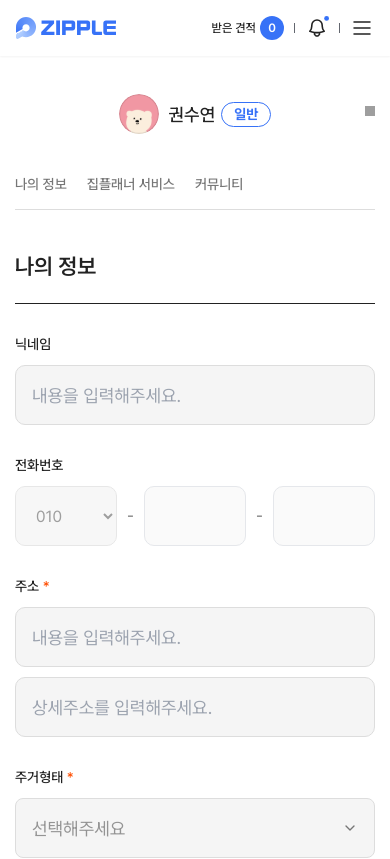
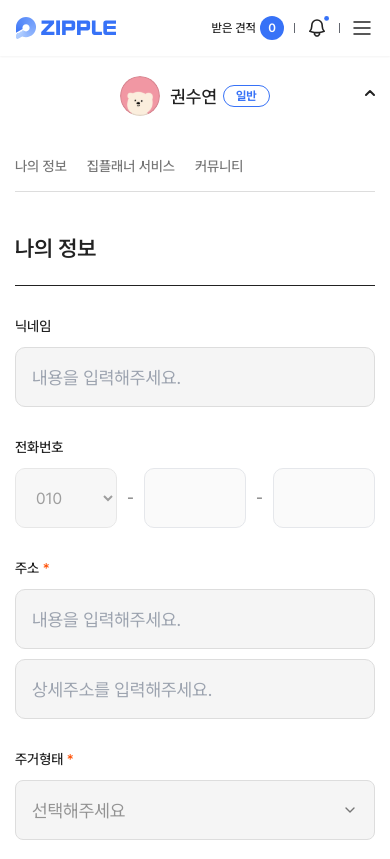
Before and after one commit to ziplanner/zipple-frontend, a Next.js app: page /user in a window 390 px wide. Shown: the top 859 px of the page. Built offline with nearby package versions, Linux system fonts and the light colour scheme; grey boxes are pictures that could not be loaded.

Commit message:
style: Update css

```diff
--- a/app/components/layout/layout.tsx
+++ b/app/components/layout/layout.tsx
@@ -5,7 +5,9 @@ const Layout = ({ children }: { children: React.ReactNode }) => {
   return (
     <div className="min-h-screen flex flex-col bg-white">
       <Header />
-      <main className="flex-1 mt-[74px] px-[15px] md:px-0">{children}</main>
+      <main className="flex-1 mt-14 md:mt-[74px] px-[15px] md:px-0">
+        {children}
+      </main>
       <Footer />
     </div>
   );
--- a/app/components/token/roleToken.tsx
+++ b/app/components/token/roleToken.tsx
@@ -13,7 +13,7 @@ const roleNames: Record<RoleTokenProps["role"], string> = {
 const RoleToken = ({ role }: RoleTokenProps) => {
   return (
     <div
-      className="inline-flex justify-center items-center text-14b
+      className="inline-flex justify-center items-center text-12b md:text-14b
     border border-main px-3 py-[1px] text-main rounded-full"
     >
       {roleNames[role]}
--- a/tailwind.config.ts
+++ b/tailwind.config.ts
@@ -57,6 +57,7 @@ export default {
 
         "24b": ["24px", { fontWeight: "700" }],
         "14b": ["14px", { fontWeight: "700" }],
+        "12b": ["12px", { fontWeight: "700" }],
 
         "36s": ["36px", { fontWeight: "600" }],
         "30s": ["30px", { fontWeight: "600" }],
```
Also changed, not shown: app/images/icon/vector.svg (added).
